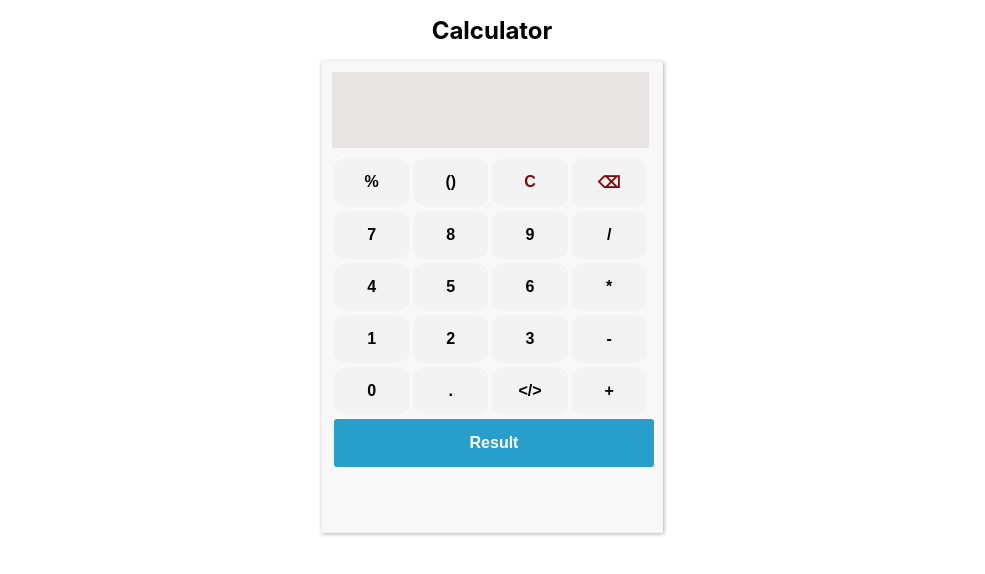
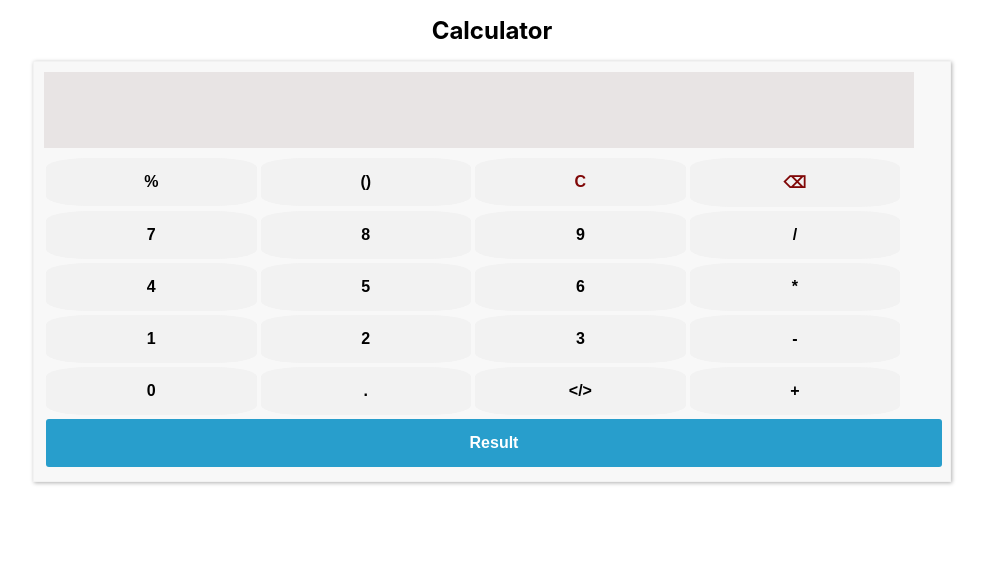
Before and after one commit to deepankarrout/calculator, a React (Create React App) app: page / in a window 1280 px wide. Shown: the top 574 px of the page, without its empty margins (148-1133 px from the left). Built offline with nearby package versions, Linux system fonts and the light colour scheme.

Commit message:
:lipstick:css style change

```diff
--- a/src/App.css
+++ b/src/App.css
@@ -11,14 +11,13 @@ h1 {
 
 .container {
   margin: auto;
-  width: 25%;
+  width: 70vw;
   padding: 10px;
   border: 1px solid #f2f2f2;
   -webkit-box-shadow: 1px 1px 4px 0px rgba(176, 176, 176, 1);
   -moz-box-shadow: 1px 1px 4px 0px rgba(176, 176, 176, 1);
   box-shadow: 1px 1px 4px 0px rgba(176, 176, 176, 1);
   background-color: #fff;
-  height: 450px;
   background-color: #F8F8F8;
 }
 
```
